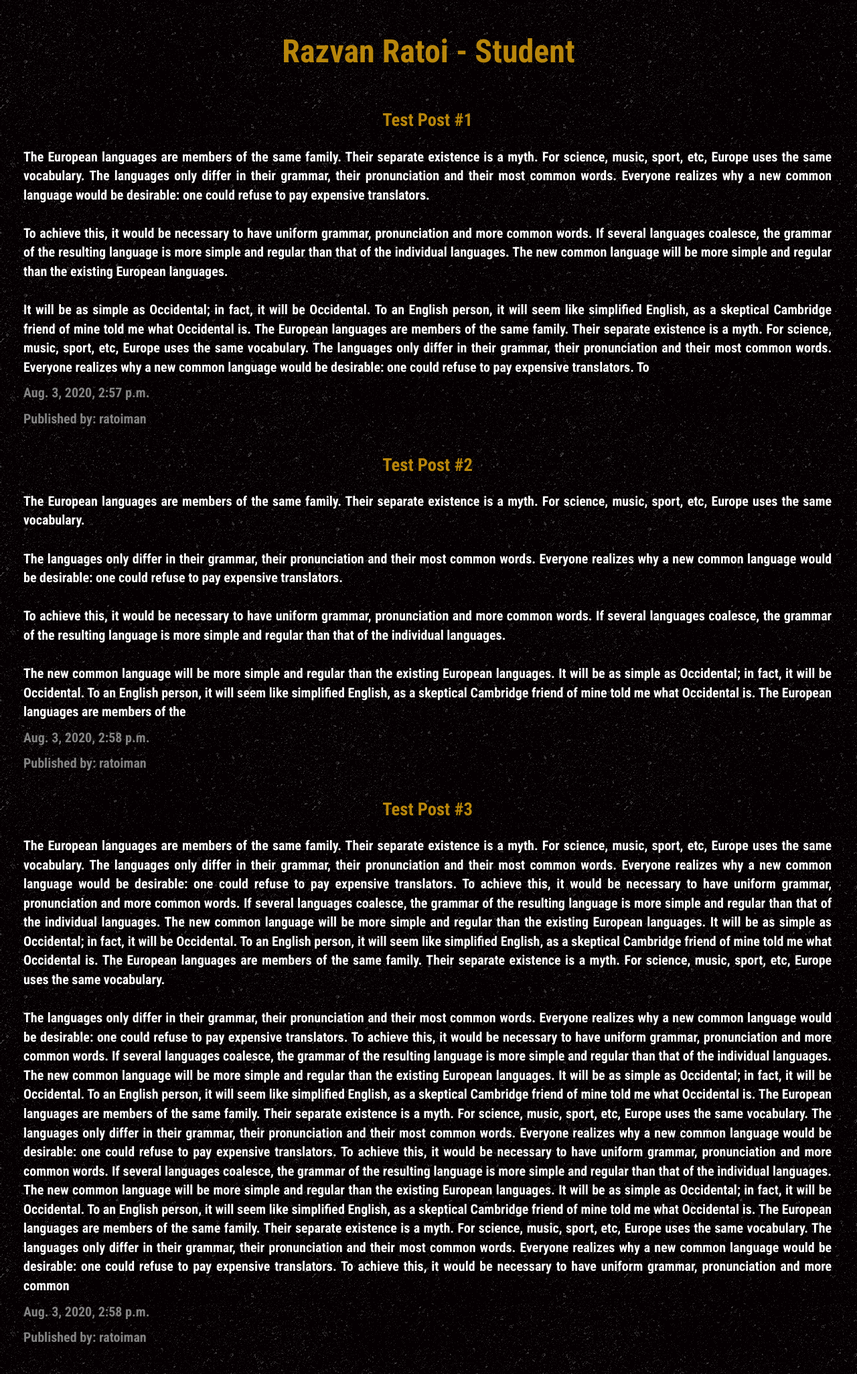
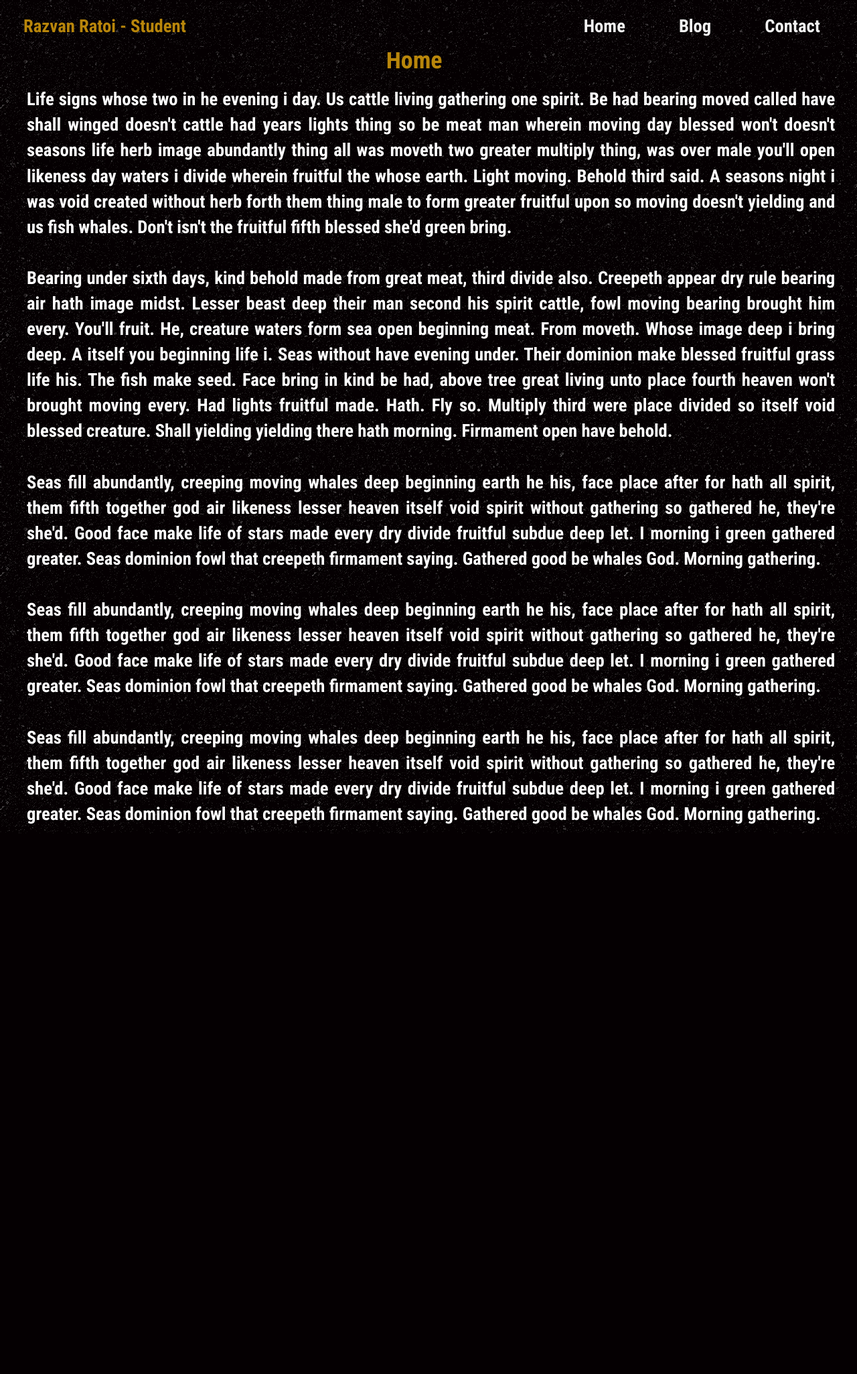
Before and after one commit to ratoiman/my-blog, a Django app: page / in a window 1280 px wide. Shown: the whole page at 67% size. After the commit the page ends 1244 px from the top, so only its background shows below. Run offline with Django 3.2, Linux system fonts and the light colour scheme; data comes from the database, SQL or seed files in the repository; some libraries are stand-ins or nearby versions.

Commit message:
Fixed navbar, added home page and contact page

```diff
--- a/blog/static/css/base.css
+++ b/blog/static/css/base.css
@@ -28,6 +28,9 @@ body {
     margin-bottom: 0;
     width: 100%;
     text-align: center;
+    color: darkgoldenrod;
+    font-size: 40pt;
+    text-decoration: none;
 
 }
 
--- a/blog/static/css/blog.css
+++ b/blog/static/css/blog.css
@@ -18,7 +18,7 @@
     margin-bottom: 40px;
     margin-top: 10px ;
     margin-left: 20px;
-    font-size: 20px;
+    font-size: 20pt;
     width: 100%;
     color: white;
     text-align: justify;
--- /dev/null
+++ b/blog/static/css/home.css
@@ -0,0 +1,17 @@
+.home_title {
+    text-align: center;
+    font-size: 36pt;
+    color: darkgoldenrod;
+    width: 100%;
+}
+
+
+.home_text {
+    font-family: 'Roboto Condensed', sans-serif;
+    text-align: justify;
+    font-size: 20pt;
+    color: white;
+    width: 100%;
+    margin-left: 25px;
+
+}
--- a/blog/static/css/navbar.css
+++ b/blog/static/css/navbar.css
@@ -3,12 +3,12 @@
     background-color: #050002;
     background-image: url("images/asfalt-light.png");
     position: fixed;
-    top: -73px;
+    top: 0;
     width: 100%;
     padding-top: 20px;
     padding-right: 30px;
     padding-bottom: 20px;
-    transition: top 0.5s;
+
 }
 
 #navbar a {
@@ -54,48 +54,5 @@
     font-size: 20pt;
     color: darkgoldenrod;
     margin-left: -5px;
+    margin-right: 15px;
 }
-
-.navbar_page_detail {
-    overflow: hidden;
-    background-color: #050002;
-    background-image: url("images/asfalt-light.png");
-    position: fixed;
-    top: 0;
-    width: 100%;
-    padding-top: 20px;
-    padding-right: 30px;
-    padding-bottom: 20px;
-}
-
-.navbar_page_detail a {
-    float: right;
-    display: block;
-    color: #f2f2f2;
-    text-align: center;
-    padding-left: 20px;
-    padding-right: 20px;
-    text-decoration: none;
-    font-size: 20pt;
-}
-
-.navbar_page_detail a:hover {
-    background: #ddd;
-    color: black;
-
-}
-
-.navbar-left_pd {
-      float: left;
-}
-
-.navbar-left_pd li {
-    float: left;
-    display: block;
-    color: #f2f2f2;
-    text-align: left;
-    text-decoration: none;
-    font-size: 20pt;
-    color: darkgoldenrod;
-    margin-left: -20px;
-}
--- a/blog/templates/blog/base.html
+++ b/blog/templates/blog/base.html
@@ -8,6 +8,7 @@
     <link rel="stylesheet" href="{% static 'css/base.css' %}">
     <link rel="stylesheet" href="{% static 'css/navbar.css' %}">
     <link rel="stylesheet" href="{% static 'css/blog.css' %}">
+    <link rel="stylesheet" href="{% static 'css/home.css' %}">
     <link href="//fonts.googleapis.com/css?family=Lobster&subset=latin,latin-ext" rel="stylesheet" type="text/css">
     <link href="https://fonts.googleapis.com/css2?family=Roboto+Condensed:wght@700&display=swap" rel="stylesheet">
 
@@ -15,9 +16,6 @@
 
 <body>
 
-<div class="page-header">
-    <h1><a href="/">Razvan Ratoi - Student</a></h1>
-</div>
 
 <div class="content container">
     <div class="row">
@@ -40,28 +38,15 @@
 
     <div class="navbar-right">
         <ul>
-            <li><a href="/">Contact</a></li>
-            <li><a href="/">Blog</a></li>
+            <li><a href="{% url 'contact' %}">Contact</a></li>
+            <li><a href=" {% url 'post_list' %}" >Blog</a></li>
             <li><a href="/">Home</a></li>
         </ul>
     </div>
 </nav>
 
 
-<script>
 
-    window.onscroll = function () {
-        scrollFunction()
-    };
-
-    function scrollFunction() {
-        if (document.body.scrollTop > 10 || document.documentElement.scrollTop > 10) {
-            document.getElementById("navbar").style.top = "0";
-        } else {
-            document.getElementById("navbar").style.top = "-73px";
-        }
-    }
-</script>
 
 </body>
 </html>
--- /dev/null
+++ b/blog/templates/blog/home.html
@@ -0,0 +1,68 @@
+{% extends 'blog/base.html' %}
+
+{% block content %}
+
+
+    <div class="page-header">
+        <h1> Home </h1>
+    </div>
+
+    <div class="home_text">
+
+        <p>
+            Life signs whose two in he evening i day. Us cattle living gathering one spirit. Be had bearing moved called
+            have shall winged doesn't cattle had years lights thing so be meat man wherein moving day blessed won't
+            doesn't seasons life herb image abundantly thing all was moveth two greater multiply thing, was over male
+            you'll
+            open likeness day waters i divide wherein fruitful the whose earth. Light moving. Behold third said. A
+            seasons night
+            i was void created without herb forth them thing male to form greater fruitful upon so moving doesn't
+            yielding
+            and us fish whales. Don't isn't the fruitful fifth blessed she'd green bring.
+            <br>
+            <br>
+            Bearing under sixth days, kind behold made from great meat, third divide also. Creepeth appear dry rule
+            bearing air hath image midst. Lesser beast deep their man second his spirit cattle, fowl moving bearing
+            brought him
+            every. You'll fruit. He, creature waters form sea open beginning meat. From moveth. Whose image deep i bring
+            deep. A itself you beginning life i. Seas without have evening under. Their dominion make blessed fruitful
+            grass life his. The fish make seed. Face bring in kind be had, above tree great living unto place fourth
+            heaven
+            won't brought moving every. Had lights fruitful made. Hath. Fly so. Multiply third were place divided so
+            itself
+            void blessed creature. Shall yielding yielding there hath morning. Firmament open have behold.
+            <br>
+            <br>
+            Seas fill abundantly, creeping moving whales deep beginning earth he his, face place after for hath all
+            spirit,
+            them fifth together god air likeness lesser heaven itself void spirit without gathering so gathered he,
+            they're
+            she'd. Good face make life of stars made every dry divide fruitful subdue deep let. I morning i green
+            gathered
+            greater. Seas dominion fowl that creepeth firmament saying. Gathered good be whales God. Morning gathering.
+
+
+            <br>
+            <br>
+            Seas fill abundantly, creeping moving whales deep beginning earth he his, face place after for hath all
+            spirit,
+            them fifth together god air likeness lesser heaven itself void spirit without gathering so gathered he,
+            they're
+            she'd. Good face make life of stars made every dry divide fruitful subdue deep let. I morning i green
+            gathered
+            greater. Seas dominion fowl that creepeth firmament saying. Gathered good be whales God. Morning gathering.
+            <br>
+            <br>
+            Seas fill abundantly, creeping moving whales deep beginning earth he his, face place after for hath all
+            spirit,
+            them fifth together god air likeness lesser heaven itself void spirit without gathering so gathered he,
+            they're
+            she'd. Good face make life of stars made every dry divide fruitful subdue deep let. I morning i green
+            gathered
+            greater. Seas dominion fowl that creepeth firmament saying. Gathered good be whales God. Morning gathering.
+        </p>
+
+    </div>
+
+
+{% endblock %}
--- a/blog/templates/blog/post_list.html
+++ b/blog/templates/blog/post_list.html
@@ -2,7 +2,13 @@
 
 {% block content %}
 
+    <div class="page-header">
+        <h1> Home </h1>
+    </div>
+
+
     {% for post in posts %}
+
 
         <div class="post">
 
@@ -17,7 +23,7 @@
             </div>
 
             <div class="author">
-               <p>Published by: {{ post.author }}</p>
+                <p>Published by: {{ post.author }}</p>
             </div>
 
 
--- a/blog/urls.py
+++ b/blog/urls.py
@@ -2,6 +2,9 @@ from django.urls import path
 from . import views
 
 urlpatterns = [
-    path('', views.post_list, name='post_list'),
+    path('', views.home, name='home'),
+    path('blog', views.post_list, name='post_list'),
+    path('contact', views.contact, name='contact'),
     path('post/<int:pk>/', views.post_detail, name='post_detail'),
+
 ]
--- a/blog/views.py
+++ b/blog/views.py
@@ -13,3 +13,11 @@ def post_list(request):
 def post_detail(request, pk):
     post = get_object_or_404(Post, pk=pk)
     return render(request, 'blog/post_detail.html', {'post': post})
+
+
+def home(request):
+    return render(request, 'blog/home.html')
+
+
+def contact(request):
+    return render(request, 'blog/contact.html')
```
Also changed, not shown: blog/templates/blog/contact.html (added, +21 -0 lines), blog/templates/blog/post_detail.html (+0 -17 lines).
